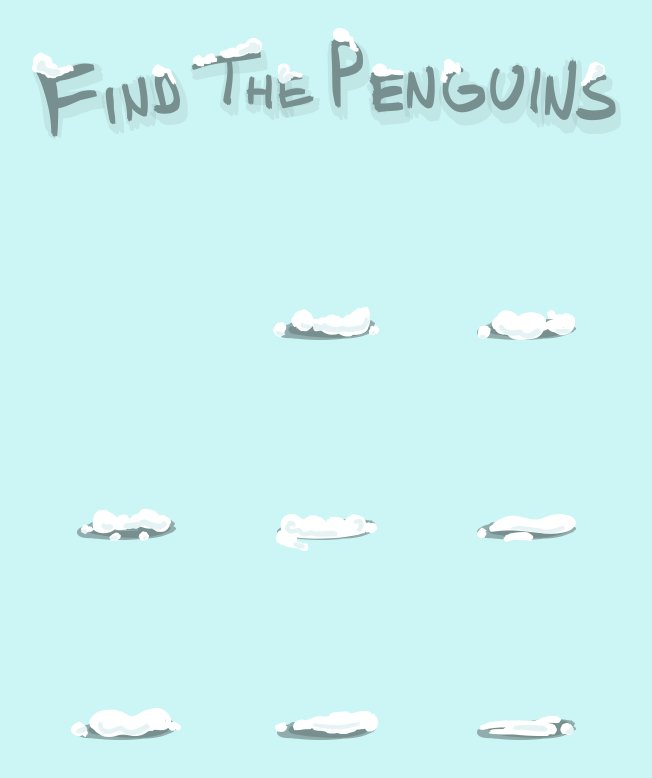
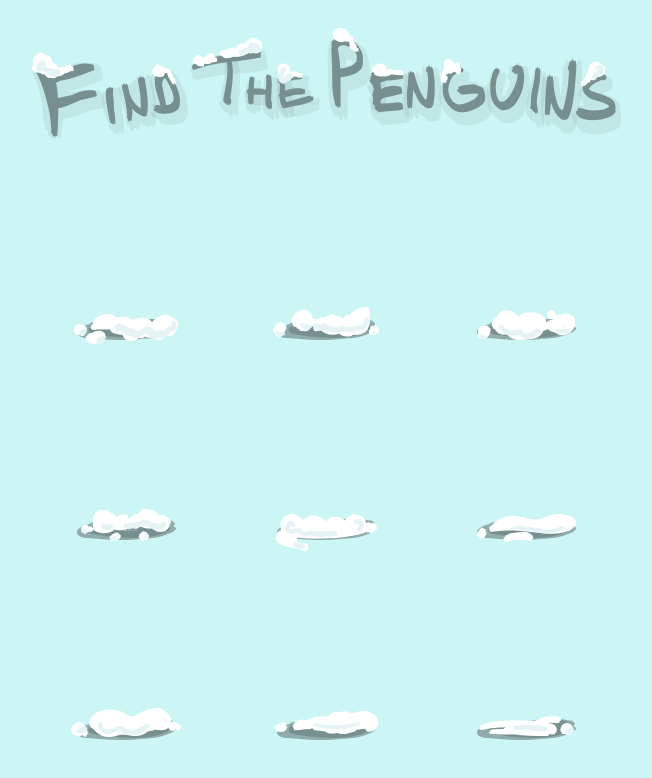
Before and after one commit to Jarvin23/peguinpop, a plain HTML site: page index.html in a window 1280 px wide. Shown: the whole page, without its empty margins (314-966 px from the left). Drawn offline with Linux system fonts and the light colour scheme; files whose address does not match are found by name.

Commit message:
Update style.css

```diff
--- a/style.css
+++ b/style.css
@@ -24,7 +24,7 @@ body{
 	width:200px;
 	height:200px;
 	float:left;
-	background-image:url('Jarvin23/peguinpop/mound_1.png');
+	background-image:url('peguinpop/mound_1.png');
 }
 
 .penguin2:hover{
```
